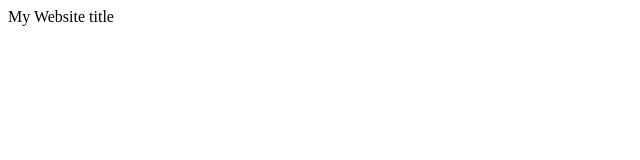
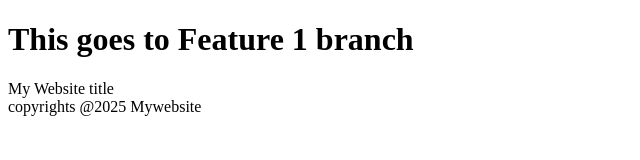
Before and after one commit to mohscode2020/weather-app, a plain HTML site: page Index.html in a window 1280 px wide. Shown: the whole page, without its empty margins (0-640 px from the left). Drawn offline with Linux system fonts and the light colour scheme.

Commit message:
to feature 1

```diff
--- a/Index.html
+++ b/Index.html
@@ -6,10 +6,13 @@
     <title>Document</title>
 </head>
 <body>
-
+  <h1>This goes to Feature 1 branch</h1>
    <header>My Website title</header>
    <section></section>
-   <footer></footer>
+   <footer>
+     copyrights @2025 Mywebsite
+   </footer>
+
 
 </body>
 </html>
```
